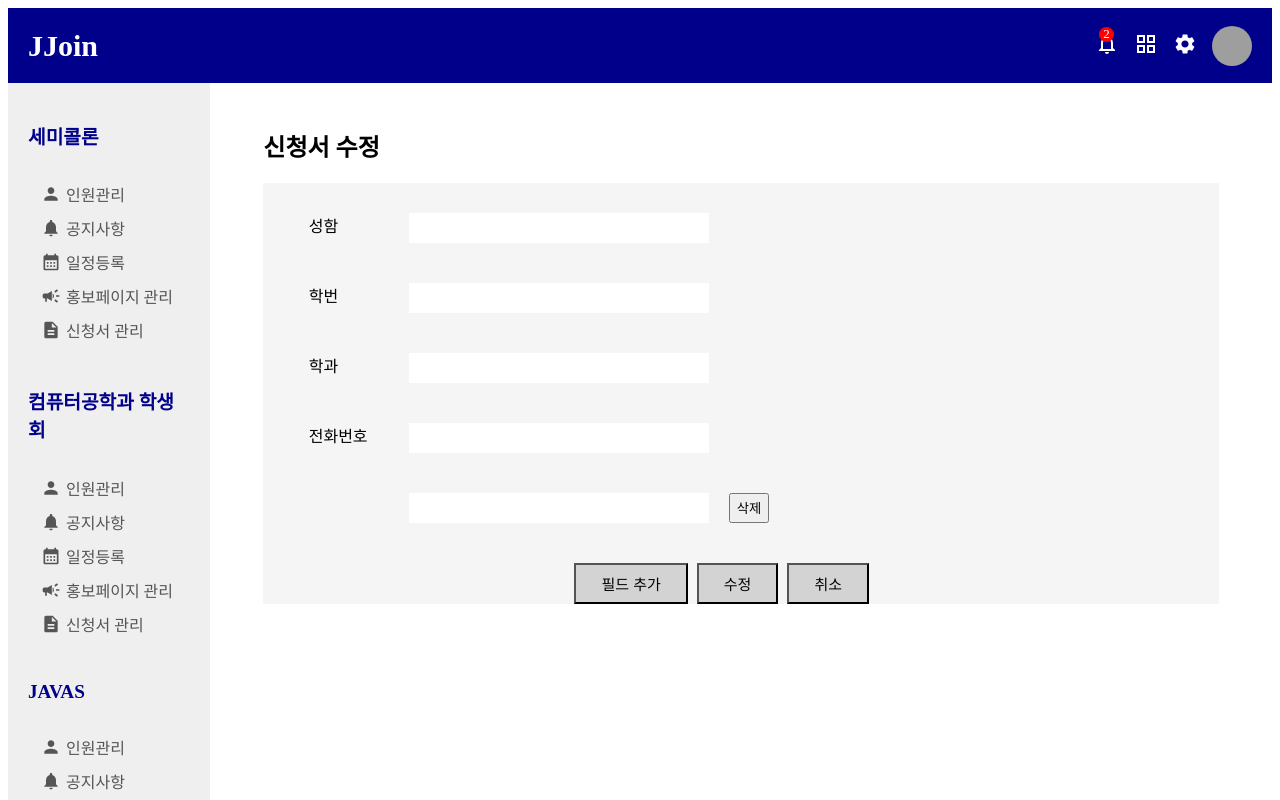
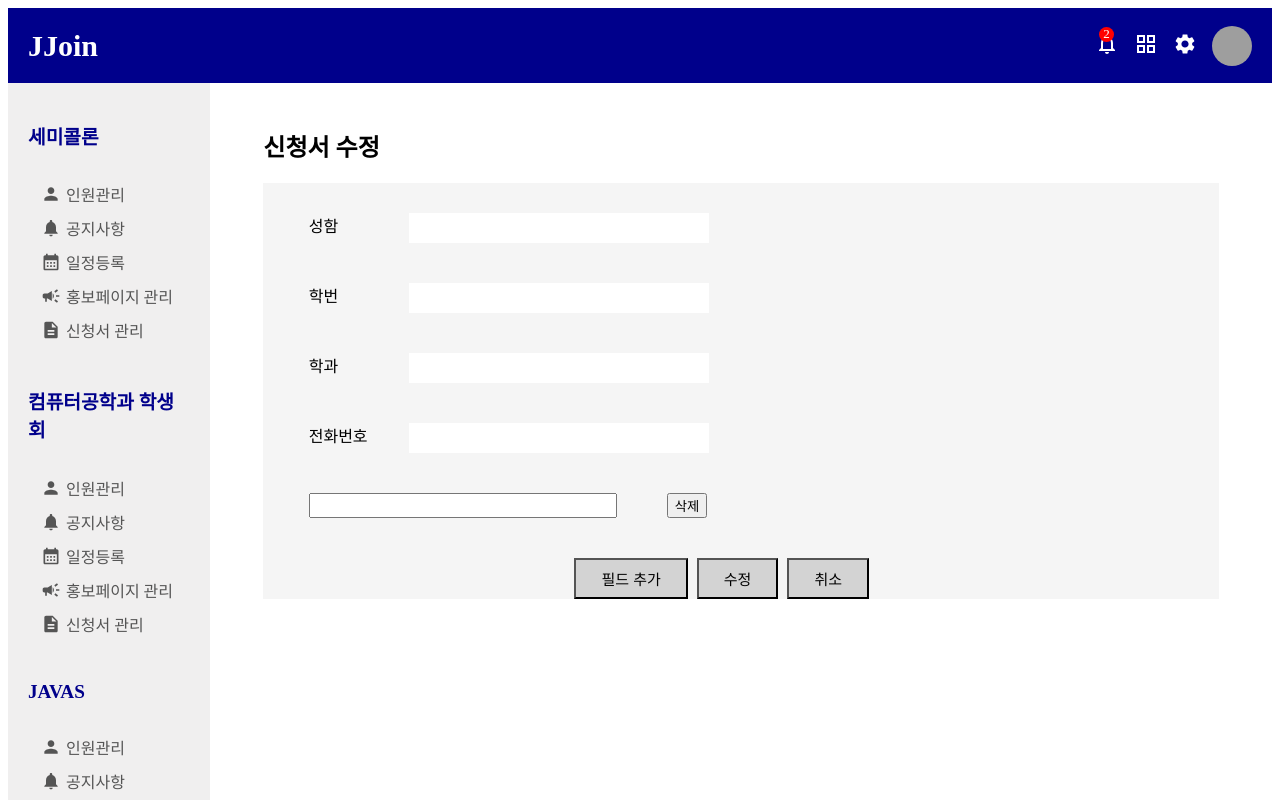
Before and after one commit to In-lyeog-sa-mu-so/jjoin-web, a React (Create React App) app: page /apply/fix in a window 1280 px wide. Both pictures are taken after a click on the button "필드 추가". Shown: the top 800 px of the page. Built offline with nearby package versions, Linux system fonts and the light colour scheme; no server answers; grey boxes are pictures that could not be loaded.

Commit message:
ADD: ApplyFormFixPage.jsx

```diff
--- a/src/pages/apply/ApplyFormFixPage.jsx
+++ b/src/pages/apply/ApplyFormFixPage.jsx
@@ -38,6 +38,10 @@ const ADDCONTENT = styled.div`
   button{
     margin-left:20px;
   }
+  input{
+    width: 300px;
+    margin-right: 30px;
+  }
 `
 const H2 = styled.h2`
   margin-left: 5%;
@@ -62,6 +66,11 @@ const ApplyFormFixPage = () => {
     const [applyform, setapplyform] = useState([]); // 초기값을 빈 배열로 설정
     const navigate = useNavigate();
     const baseUrl="https://7f43ee63-b0b8-4e87-9c96-a7c2c01a39f5.mock.pstmn.io";
+    const onChange = (e, index) => {
+        const newApplyform = [...applyform];
+        newApplyform[index].QuestionContent = e.target.value;
+        setapplyform(newApplyform);
+    };
     const getApply = async () => {
         try {
             const resp = await axios.get(`${baseUrl}/apply`);
@@ -76,7 +85,12 @@ const ApplyFormFixPage = () => {
     };
     const updateApply = async () => {
         try {
-            await axios.patch(`${baseUrl}/apply`);
+            for (const question of applyform) {
+                await axios.patch(`${baseUrl}/apply`, {
+                    question_id: question.question_id,
+                    QuestionContent: question.QuestionContent
+                });
+            }
             alert('수정되었습니다.');
             navigate('/apply');
         } catch (error) {
@@ -84,8 +98,9 @@ const ApplyFormFixPage = () => {
         }
     };
     const addApply = () => {
-        setapplyform([...applyform,[]]);
-    }
+        const newQuestionId = applyform.length + 1;
+        setapplyform([...applyform, { QuestionContent: "", question_id: newQuestionId }]);
+    };
 
     const deleteApply = (index) => {
         const newFields = [...applyform];
@@ -125,8 +140,11 @@ const ApplyFormFixPage = () => {
                         <ADDCONTENT>
                             {Array.isArray(applyform) && applyform.map((question, index) => (
                                 <div key={index}>
-                                    <span>{question.QuestionContent}</span>
-                                    <a></a>
+                                    <input
+                                        type="text"
+                                        value={question.QuestionContent}
+                                        onChange={(e) => onChange(e, index)}
+                                    />
                                     <button onClick={() => deleteApply(index)}>삭제</button>
                                 </div>
                             ))}
```
